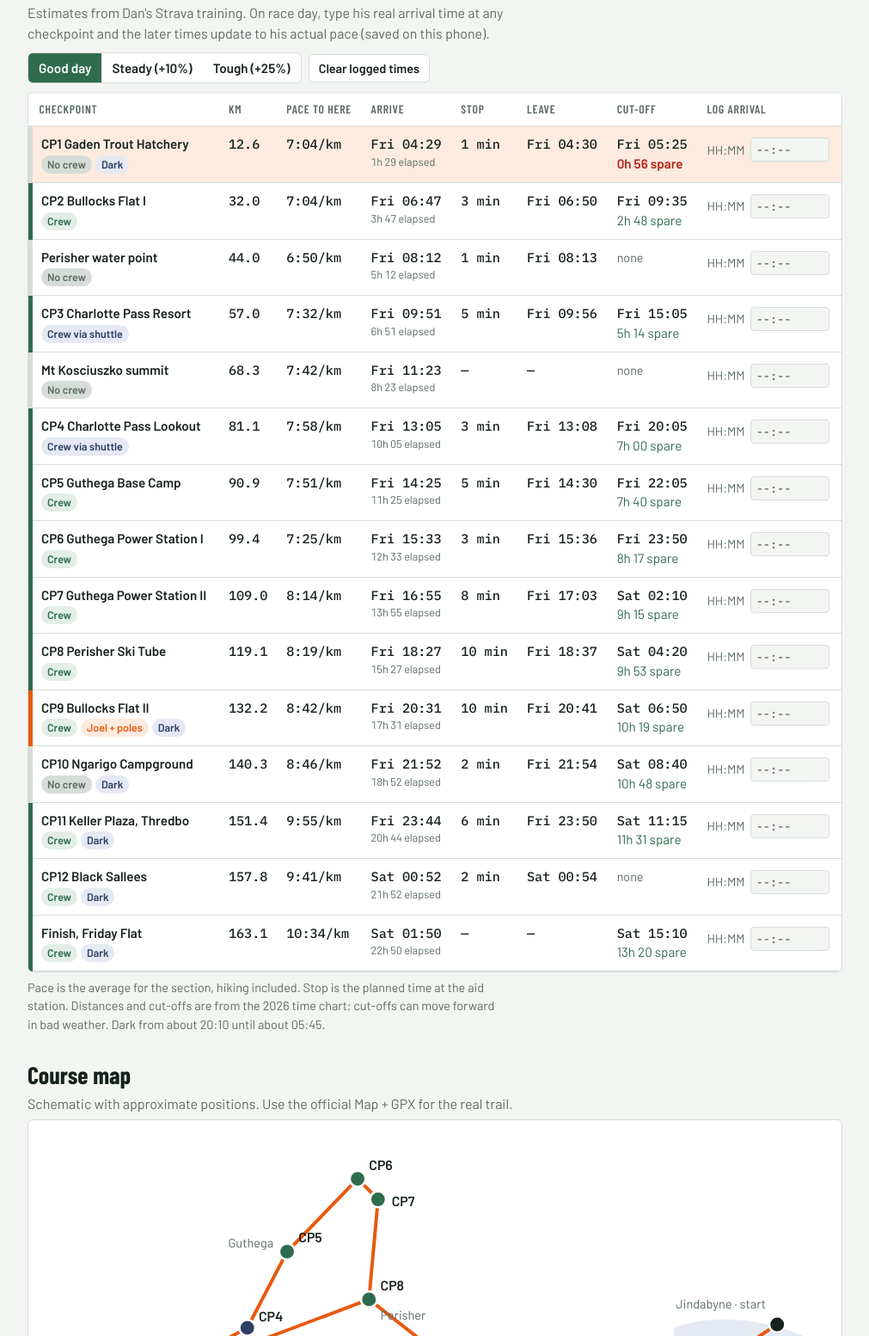
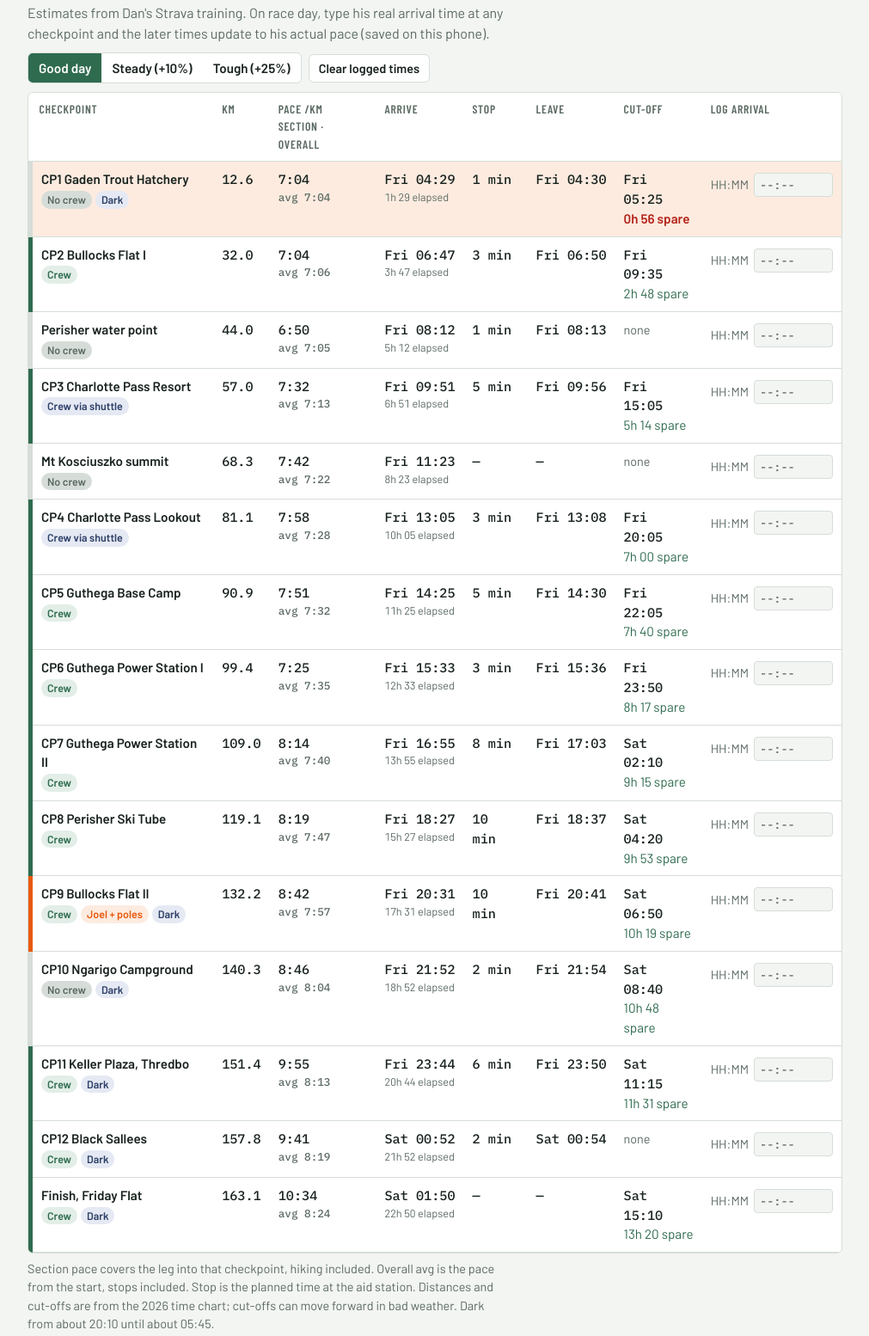
Before and after one commit to danielredman86-svg/kosci-crew-guide, a plain HTML site: page index.html in a window 1280 px wide. Shown: the part 436-1990 px from the top of the page at 86% size, without its empty margins (134-1145 px from the left). Drawn offline with nearby package versions, Linux system fonts and the light colour scheme.

Commit message:
Show overall average pace in schedule
Co-Authored-By: Claude Opus 5.5 <noreply@anthropic.com>
Claude-Session: https://claude.ai/code/session_01WFu1XoyScNQV5XDeznJxbD

```diff
--- a/index.html
+++ b/index.html
@@ -142,11 +142,11 @@ footer{margin-top:36px;padding-top:14px;border-top:1px solid var(--line);font-si
   </div>
   <div class="tablebox">
     <table>
-      <thead><tr><th>Checkpoint</th><th>km</th><th>Pace to here</th><th>Arrive</th><th>Stop</th><th>Leave</th><th>Cut-off</th><th>Log arrival</th></tr></thead>
+      <thead><tr><th>Checkpoint</th><th>km</th><th>Pace /km<br>section · overall</th><th>Arrive</th><th>Stop</th><th>Leave</th><th>Cut-off</th><th>Log arrival</th></tr></thead>
       <tbody id="tbody"></tbody>
     </table>
   </div>
-  <p class="note">Pace is the average for the section, hiking included. Stop is the planned time at the aid station. Distances and cut-offs are from the 2026 time chart; cut-offs can move forward in bad weather. Dark from about 20:10 until about 05:45.</p>
+  <p class="note">Section pace covers the leg into that checkpoint, hiking included. Overall avg is the pace from the start, stops included. Stop is the planned time at the aid station. Distances and cut-offs are from the 2026 time chart; cut-offs can move forward in bad weather. Dark from about 20:10 until about 05:45.</p>
 </section>
 
 <section id="map" aria-labelledby="h-map">
@@ -326,7 +326,7 @@ footer{margin-top:36px;padding-top:14px;border-top:1px solid var(--line);font-si
       if(cp.joel)tag+='<span class="chip c-pacer">Joel + poles</span>';
       if(dark)tag+='<span class="chip c-night">Dark</span>';
       html+='<tr class="'+cls+'" id="row-'+cp.id+'"><td><strong>'+cp.n+'</strong><br>'+tag+'</td><td class="t">'+cp.km.toFixed(1)+'</td>'+
-        '<td class="t">'+pace(p)+'/km</td>'+
+        '<td class="t">'+pace(p)+'<small style="display:block;color:var(--muted)">avg '+pace(((a.d-START)/60000)/cp.km)+'</small></td>'+
         '<td class="eta">'+fmt(a.d)+'<small>'+(a.actual?"logged":hm((a.d-START)/60000)+" elapsed")+'</small></td>'+
         '<td class="t">'+(cp.s?cp.s+" min":"—")+'</td>'+
         '<td class="eta">'+(cp.s?fmt(lv):"—")+'</td>'+
```
